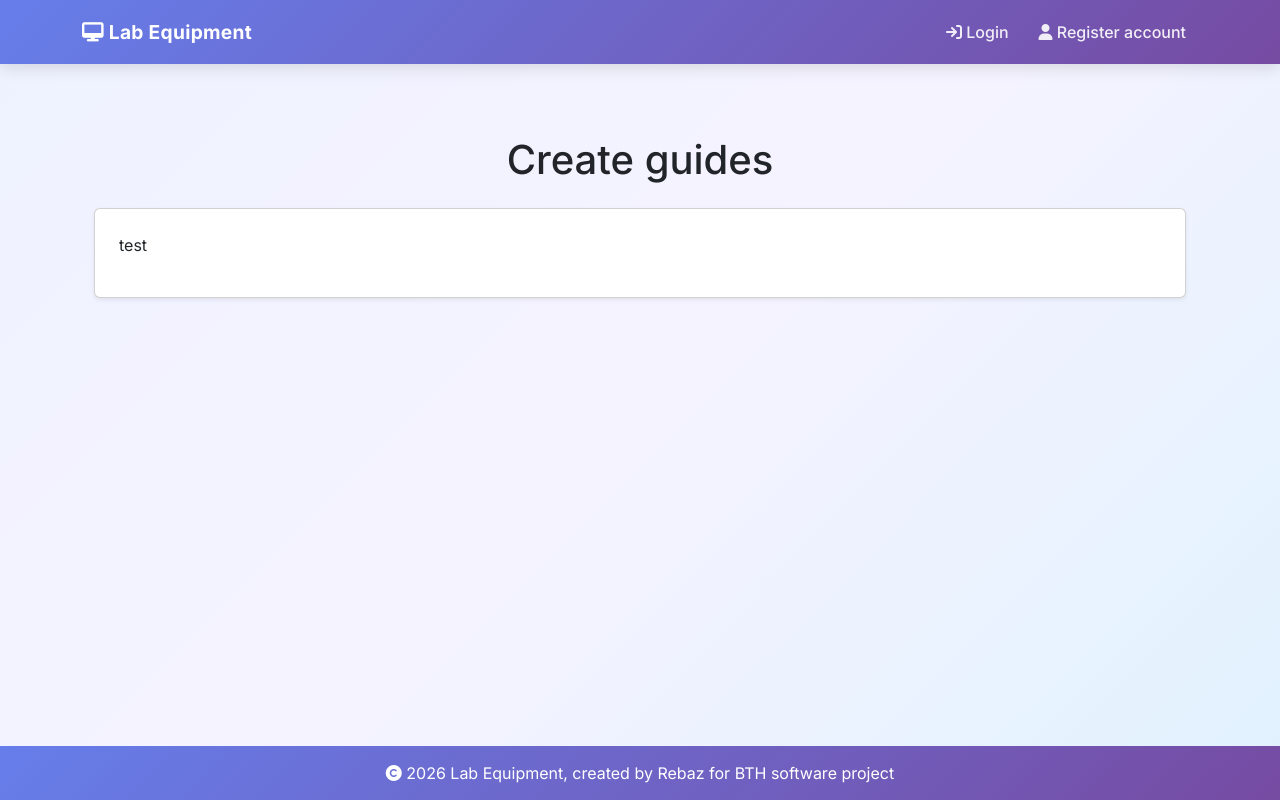
After one commit to rebahama/lab-equip, a Django app: template templates/webpage/forms/create_equipment_guides.html in a window 1280 px wide. The commit adds this page. Run offline with Django 5.2, Linux system fonts and the light colour scheme; the template is opened without the code that fills it, so the values that code supplies are empty; some libraries are stand-ins or nearby versions.

Commit message:
create template page for guide

```diff
--- /dev/null
+++ b/templates/webpage/forms/create_equipment_guides.html
@@ -0,0 +1,16 @@
+{% extends "webpage/base.html" %}
+{% block title %}Create equipment guides{% endblock %}
+{% block content %}
+<div class="container py-5">
+    <div class="text-center mb-4">
+        <h1>Create guides</h1>
+        <p class="text-muted">
+        </p>
+    </div>
+    <div class="card shadow-sm">
+        <div class="card-body p-4">
+            <p> test </p>
+        </div>
+    </div>
+</div>
+{% endblock %}
--- a/templates/webpage/student/view_detail.html
+++ b/templates/webpage/student/view_detail.html
@@ -180,6 +180,11 @@
                         <i class="fa-solid fa-pen-to-square"></i>
                         Edit
                     </a>
+                    <a href="{% url 'equipment-edit' equipment.pk %}"
+                    class="btn btn-primary rounded-pill equipment-button">
+                        <i class="fa-solid fa-plus"></i>
+                        Create guide
+                    </a>
                 {% endif %}
                 {% if equipment.status != "in_repair" %}
                     <a href="{% url 'report-fault' equipment.pk %}"
```
